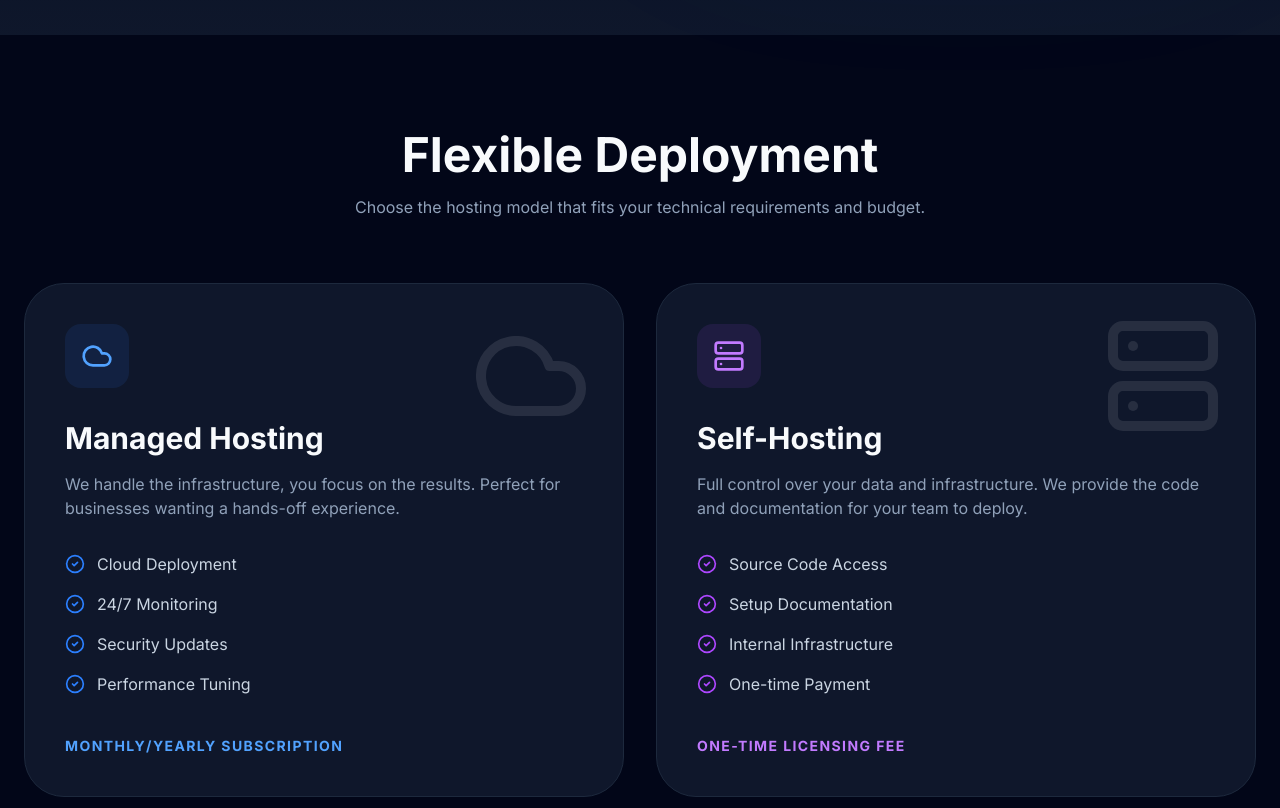
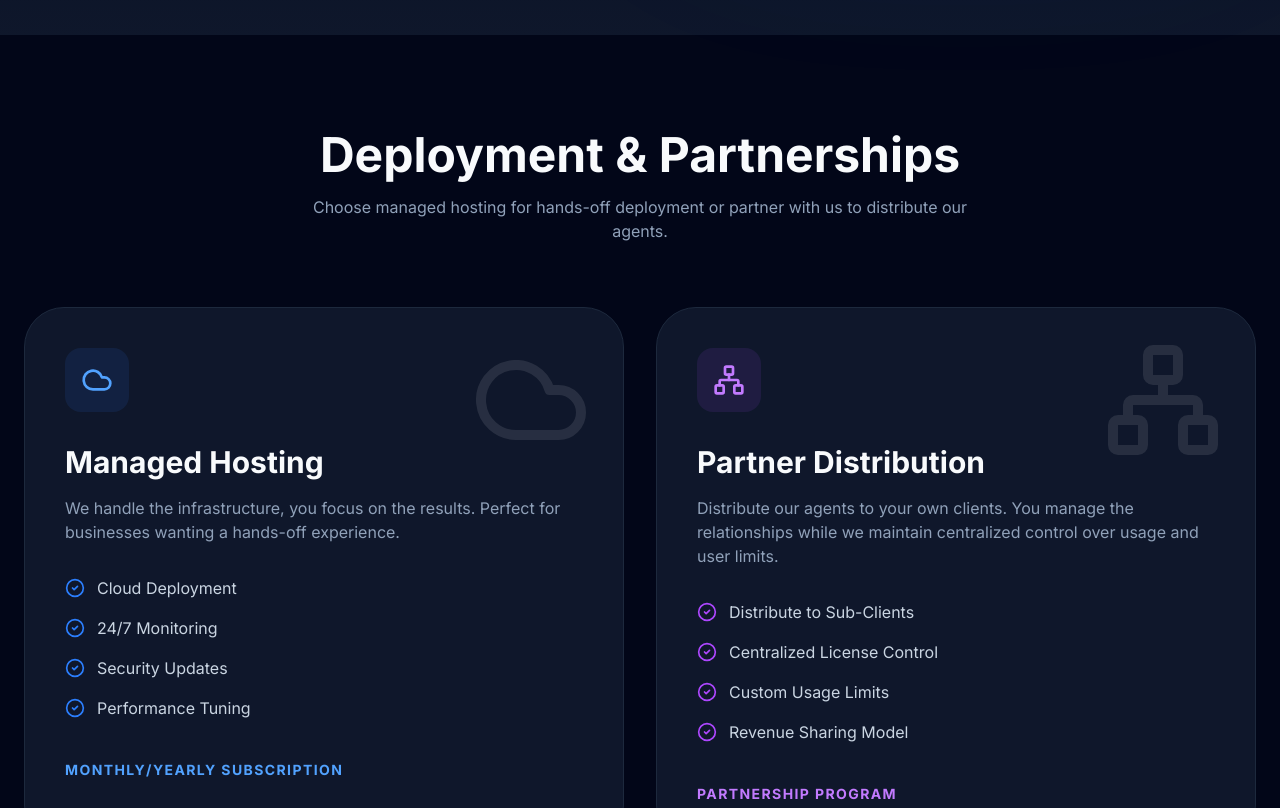
Before and after one commit to EzydragAI/ezydrag-website, a Next.js app: page / in a window 1280 px wide. Shown: the part 2740-3548 px from the top of the page. Built offline with nearby package versions, Linux system fonts and the light colour scheme.

Commit message:
fix: changed ui from self hosting to partner distribution

```diff
--- a/app/page.tsx
+++ b/app/page.tsx
@@ -17,7 +17,8 @@ import {
   ArrowRight,
   Mail,
   User,
-  MessageSquare
+  MessageSquare,
+  Network
 } from 'lucide-react';
 import { TEAM, SERVICES, PREBUILT_AGENTS } from '@/lib/constants';
 import { Navbar, Footer } from '@/components/Layout';
@@ -198,12 +199,12 @@ export default function HomePage() {
           </div>
         </section>
 
-        {/* Hosting Options Section */}
+        {/* Deployment & Partnerships Section */}
         <section id="hosting" className="py-24">
           <div className="max-w-7xl mx-auto px-6">
             <div className="text-center mb-16">
-              <h2 className="text-3xl md:text-5xl font-bold mb-4">Flexible Deployment</h2>
-              <p className="text-slate-400 max-w-2xl mx-auto">Choose the hosting model that fits your technical requirements and budget.</p>
+              <h2 className="text-3xl md:text-5xl font-bold mb-4">Deployment & Partnerships</h2>
+              <p className="text-slate-400 max-w-2xl mx-auto">Choose managed hosting for hands-off deployment or partner with us to distribute our agents.</p>
             </div>
 
             <div className="grid md:grid-cols-2 gap-8">
@@ -232,28 +233,28 @@ export default function HomePage() {
                 </div>
               </div>
 
-              {/* Self-Hosting */}
+              {/* Partner Program */}
               <div
                 className="p-10 rounded-[40px] bg-slate-900 border border-slate-800 relative overflow-hidden group"
               >
                 <div className="absolute top-0 right-0 p-8 opacity-10 group-hover:opacity-20 transition-opacity">
-                  <Server size={120} />
+                  <Network size={120} />
                 </div>
                 <div className="relative z-10">
                   <div className="w-16 h-16 bg-purple-500/10 rounded-2xl flex items-center justify-center mb-8">
-                    <Server className="text-purple-400" size={32} />
+                    <Network className="text-purple-400" size={32} />
                   </div>
-                  <h3 className="text-3xl font-bold mb-4">Self-Hosting</h3>
-                  <p className="text-slate-400 mb-8">Full control over your data and infrastructure. We provide the code and documentation for your team to deploy.</p>
+                  <h3 className="text-3xl font-bold mb-4">Partner Distribution</h3>
+                  <p className="text-slate-400 mb-8">Distribute our agents to your own clients. You manage the relationships while we maintain centralized control over usage and user limits.</p>
                   <ul className="space-y-4 mb-10">
-                    {['Source Code Access', 'Setup Documentation', 'Internal Infrastructure', 'One-time Payment'].map(item => (
+                    {['Distribute to Sub-Clients', 'Centralized License Control', 'Custom Usage Limits', 'Revenue Sharing Model'].map(item => (
                       <li key={item} className="flex items-center gap-3 text-slate-300">
                         <CheckCircle2 size={20} className="text-purple-500" />
                         {item}
                       </li>
                     ))}
                   </ul>
-                  <div className="text-sm font-bold text-purple-400 uppercase tracking-widest">One-Time Licensing Fee</div>
+                  <div className="text-sm font-bold text-purple-400 uppercase tracking-widest">Partnership Program</div>
                 </div>
               </div>
             </div>
```
Also changed, not shown: 1 other file (tests, documents, lock files or other folders).
